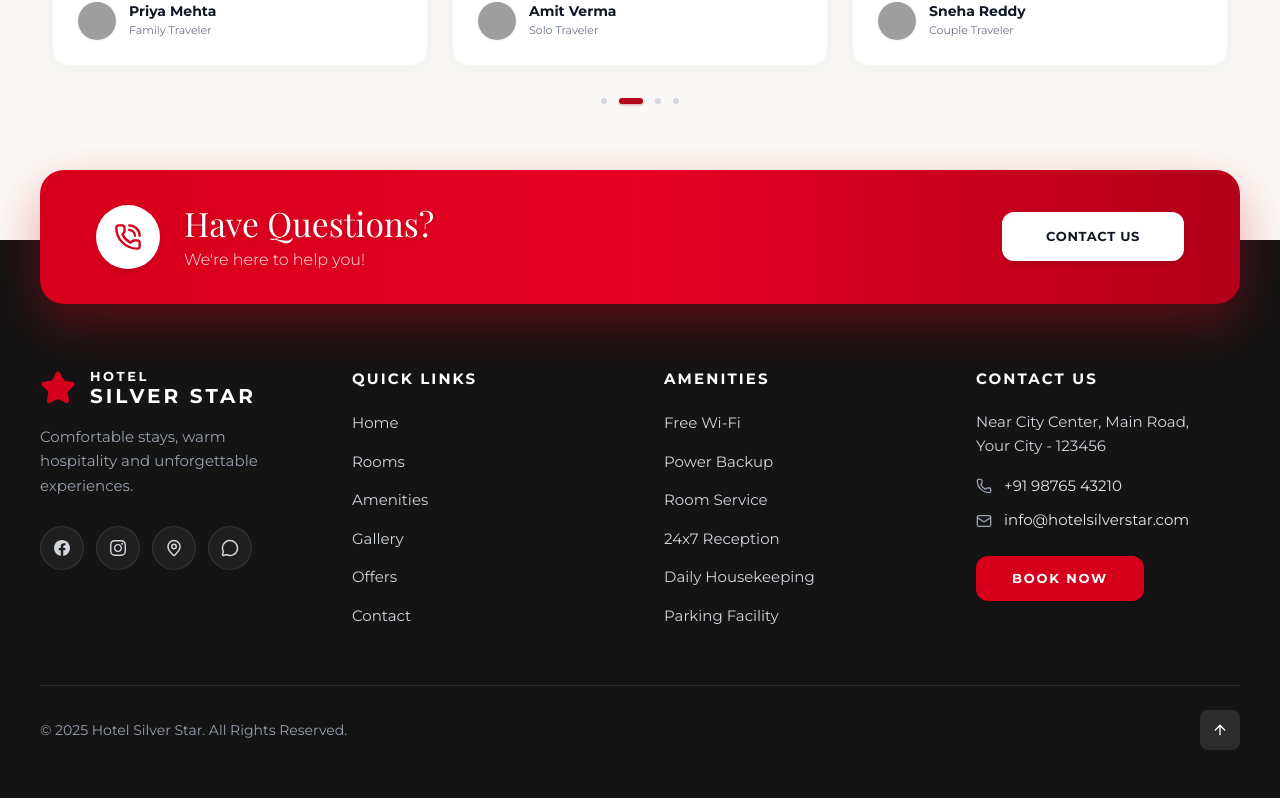
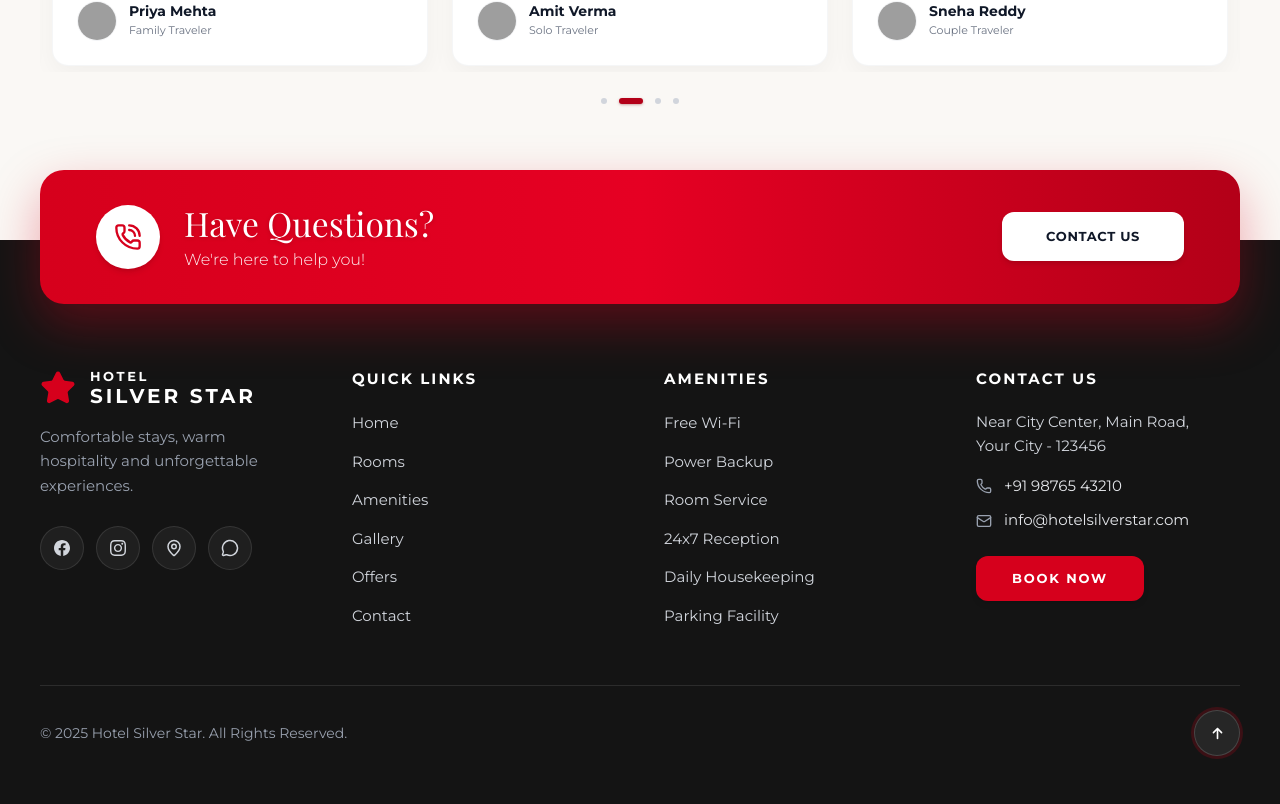
Before and after one commit to SwiftriseGit/hotel-blue-start, a Next.js app: page / in a window 1280 px wide. Shown: the part 3691-4495 px from the top of the page. Built offline with nearby package versions, Linux system fonts and the light colour scheme; grey boxes are pictures that could not be loaded; a web font is replaced by a local one.

Commit message:
feat: implement expanding animated 'Back to Top' button styled to brand red theme

```diff
--- a/app/components/Footer.tsx
+++ b/app/components/Footer.tsx
@@ -1,6 +1,6 @@
 "use client";
 
-import { Star, Phone, Mail, ArrowUp, MapPin, MessageCircle } from "lucide-react";
+import { Star, Phone, Mail, MapPin, MessageCircle } from "lucide-react";
 import Reveal from "./Reveal";
 
 export default function Footer() {
@@ -154,17 +154,19 @@ export default function Footer() {
           </div>
         </Reveal>
 
-        {/* Bottom Copyright Bar */}
+        {/* Bottom Copyright Bar with Animated Expanding Back to Top Button */}
         <div className="border-t border-white/10 pt-6 flex flex-col sm:flex-row items-center justify-between gap-4 text-center sm:text-left">
           <p className="text-gray-400 text-[13px] sm:text-[14px]">
             &copy; 2025 Hotel Silver Star. All Rights Reserved.
           </p>
           <button
             onClick={scrollToTop}
-            aria-label="Scroll to top"
-            className="w-10 h-10 bg-white/10 hover:bg-[#d6001c] text-white rounded-lg flex items-center justify-center transition-all duration-300 hover:scale-110 active:scale-95 cursor-pointer min-w-[40px] min-h-[40px]"
+            aria-label="Back to Top"
+            className="back-to-top-btn"
           >
-            <ArrowUp className="w-4 h-4" />
+            <svg className="svgIcon" viewBox="0 0 384 512">
+              <path d="M214.6 41.4c-12.5-12.5-32.8-12.5-45.3 0l-160 160c-12.5 12.5-12.5 32.8 0 45.3s32.8 12.5 45.3 0L160 141.2V448c0 17.7 14.3 32 32 32s32-14.3 32-32V141.2L329.4 246.6c12.5 12.5 32.8 12.5 45.3 0s12.5-32.8 0-45.3l-160-160z" />
+            </svg>
           </button>
         </div>
 
--- a/app/globals.css
+++ b/app/globals.css
@@ -71,6 +71,67 @@ body {
   width: 100%;
 }
 
+/* Animated Back to Top Button */
+.back-to-top-btn {
+  width: 46px;
+  height: 46px;
+  border-radius: 50%;
+  background-color: rgba(255, 255, 255, 0.08);
+  border: 1px solid rgba(255, 255, 255, 0.15);
+  font-weight: 600;
+  display: flex;
+  align-items: center;
+  justify-content: center;
+  box-shadow: 0px 0px 0px 3px rgba(214, 0, 28, 0.2);
+  cursor: pointer;
+  transition: all 0.35s cubic-bezier(0.22, 1, 0.36, 1);
+  overflow: hidden;
+  position: relative;
+  flex-shrink: 0;
+}
+
+.back-to-top-btn .svgIcon {
+  width: 13px;
+  height: 13px;
+  transition: all 0.35s cubic-bezier(0.22, 1, 0.36, 1);
+}
+
+.back-to-top-btn .svgIcon path {
+  fill: white;
+}
+
+.back-to-top-btn:hover {
+  width: 135px;
+  border-radius: 50px;
+  background-color: #d6001c;
+  border-color: #d6001c;
+  box-shadow: 0px 4px 18px rgba(214, 0, 28, 0.4);
+}
+
+.back-to-top-btn:hover .svgIcon {
+  transform: translateY(-220%);
+  opacity: 0;
+}
+
+.back-to-top-btn::before {
+  position: absolute;
+  content: "Back to Top";
+  color: white;
+  font-size: 0px;
+  font-weight: 600;
+  letter-spacing: 0.02em;
+  opacity: 0;
+  transform: translateY(20px);
+  transition: all 0.35s cubic-bezier(0.22, 1, 0.36, 1);
+  white-space: nowrap;
+}
+
+.back-to-top-btn:hover::before {
+  font-size: 13px;
+  opacity: 1;
+  transform: translateY(0);
+}
+
 /* Reduced Motion Override */
 @media (prefers-reduced-motion: reduce) {
   *, ::before, ::after {
```
